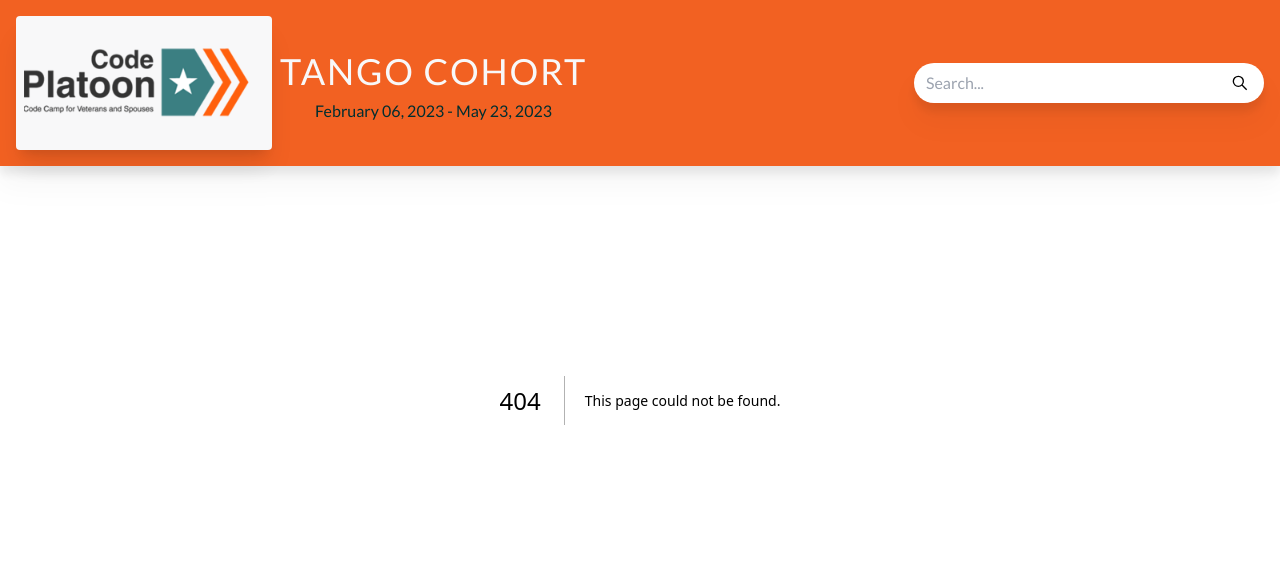
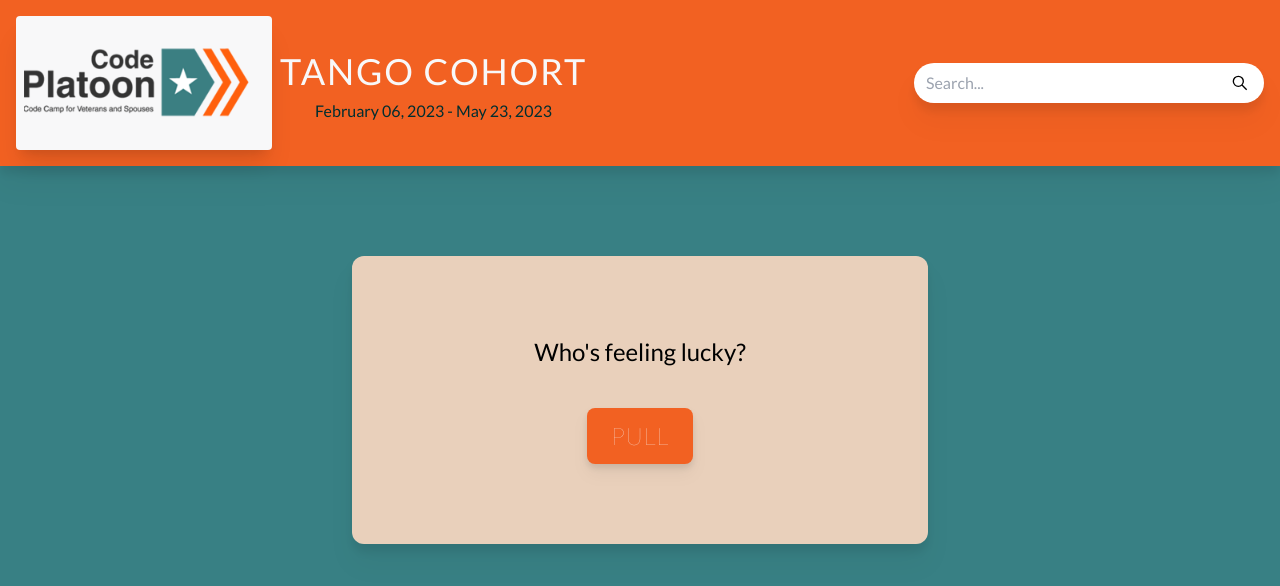
Before and after one commit to mdubelbeis/the-tango-roulette, a Next.js app: page /the-tango-roulette in a window 1280 px wide. Before the commit this address had no page. Shown: the top 586 px of the page. Built offline with nearby package versions, Linux system fonts and the light colour scheme; no server answers.

Commit message:
fixed setting for vercel deployment

```diff
--- /dev/null
+++ b/pages/the-tango-roulette/index.tsx
@@ -0,0 +1,92 @@
+import { useState } from "react";
+
+interface Student {
+  id: number;
+  firstName: string;
+  lastName: string;
+  isRemote: boolean;
+  timesGone: number;
+}
+
+interface HomePageProps {
+  data: Student[];
+}
+
+const RouletteApp: React.FC<HomePageProps> = ({ data }) => {
+  const [studentData, setStudentData] = useState<Student[]>(data);
+  const [theChosenOne, setTheChosenOne] = useState<Student>();
+  const [titleText, setTitleText] = useState<string>("Who's feeling lucky?");
+
+  const randomizer = () => {
+    const RANDOM_NUMBER = Math.floor(Math.random() * studentData.length);
+    return RANDOM_NUMBER;
+  };
+
+  const handleButtonClick = () => {
+    setTheChosenOne({
+      firstName: "",
+      lastName: "",
+      isRemote: true,
+      id: 0,
+      timesGone: 0,
+    });
+    const RANDOM_INDEX = randomizer();
+    setTimeout(() => {
+      console.log(RANDOM_INDEX);
+      console.log(studentData[RANDOM_INDEX]);
+      setTheChosenOne(studentData[RANDOM_INDEX]);
+    }, 2000);
+    setTitleText("The lucky winner is...");
+  };
+
+  return (
+    <main className="w-screen h-screen bg-primary-teal flex items-center justify-center font-lato">
+      <section className="bg-shades-300 w-10/12 py-20 rounded-xl drop-shadow-xl max-w-xl flex flex-col items-center justify-center gap-10">
+        <div className="text-2xl">
+          {!theChosenOne ? (
+            `${titleText}`
+          ) : (
+            <div className="flex flex-col justify-center items-center gap-4">
+              {`${titleText}`}
+              <p className="md:text-3xl ">
+                {`${theChosenOne.firstName}\t`}
+                {`${theChosenOne.lastName}`}
+              </p>
+            </div>
+          )}
+        </div>
+        <button
+          onClick={handleButtonClick}
+          className="bg-primary-orange hover:bg-[#99999] py-3 px-6 rounded-lg text-2xl text-primary-white font-thin tracking-wide hover:text-black drop-shadow-lg hover:drop-shadow-xl active:drop-shadow-sm"
+        >
+          PULL
+        </button>
+      </section>
+    </main>
+  );
+};
+
+export async function getServerSideProps(context) {
+  let data;
+  // Fetch data on server.
+  try {
+    const response = await fetch("http://127.0.0.1:8000/students/");
+    data = await response.json();
+  } catch (error) {
+    data = [
+      {
+        firstName: "Mason",
+        lastName: "Dubelbeis",
+        id: 1,
+        isRemote: true,
+        timesGone: 0,
+      },
+    ];
+  }
+
+  return {
+    props: { data }, // will be passed to the page component as props
+  };
+}
+
+export default RouletteApp;
```
Also changed, not shown: vercel.json (added), 2 other files (tests, documents, lock files or other folders).
